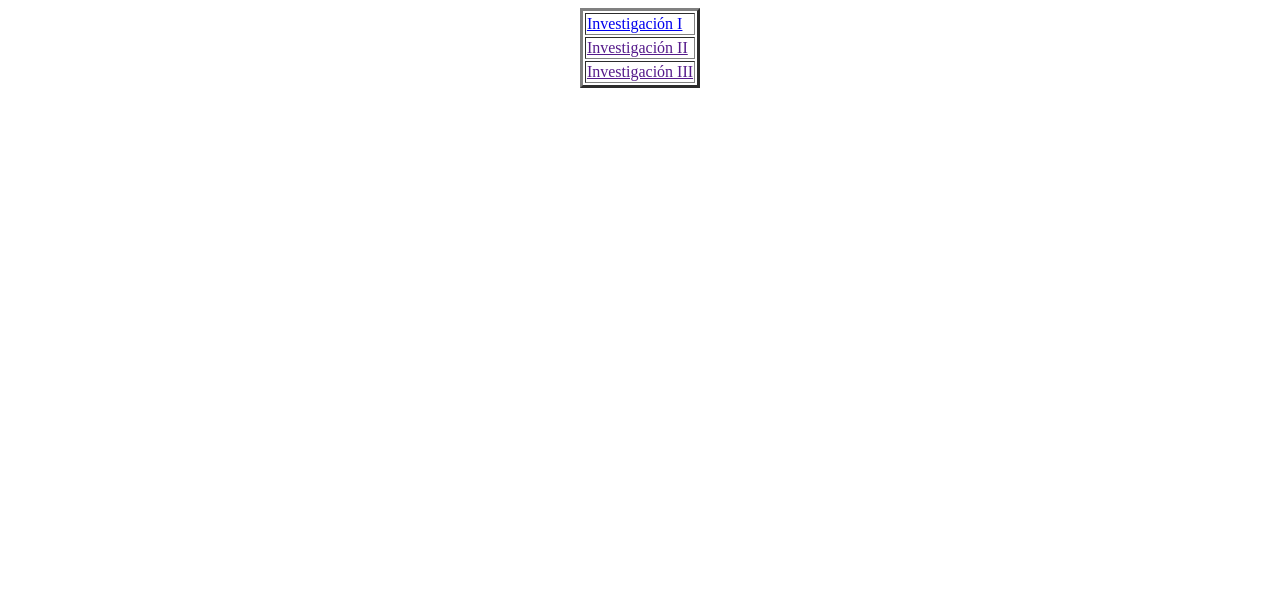
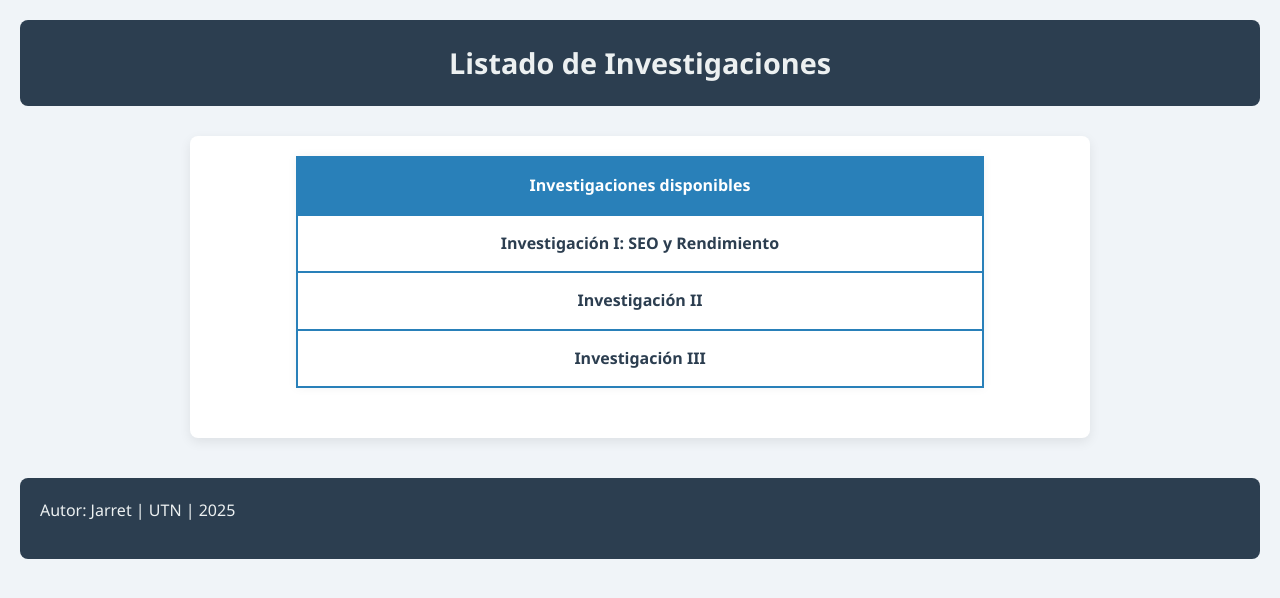
Before and after one commit to Jaro1616/Investigaciones-Cortas, a plain HTML site: page index.html in a window 1280 px wide. Drawn offline with Linux system fonts and the light colour scheme.

Commit message:
ultimos detalles

```diff
--- a/estilos.css
+++ b/estilos.css
@@ -115,3 +115,51 @@ footer a {
 footer a:hover {
   text-decoration: underline;
 }
+
+/* Tabla de investigaciones */
+.tabla-investigaciones {
+  margin: 0 auto 30px auto;
+  border-collapse: collapse;
+  width: 80%;
+  font-size: 1em;
+  background-color: #ffffff;
+  box-shadow: 0 0 10px rgba(0,0,0,0.05);
+}
+
+.tabla-investigaciones th,
+.tabla-investigaciones td {
+  border: 2px solid #2980b9;
+  padding: 15px;
+  text-align: center;
+}
+
+.tabla-investigaciones th {
+  background-color: #2980b9;
+  color: white;
+}
+
+.tabla-investigaciones a {
+  color: #2c3e50;
+  text-decoration: none;
+  font-weight: bold;
+}
+
+.tabla-investigaciones a:hover {
+  color: #2980b9;
+  text-decoration: underline;
+}
+
+.boton-volver {
+  display: inline-block;
+  background-color: #f39c12;
+  color: white;
+  padding: 10px 20px;
+  border-radius: 6px;
+  text-decoration: none;
+  font-weight: bold;
+  transition: background-color 0.3s ease;
+}
+
+.boton-volver:hover {
+  background-color: #e67e22;
+}
--- a/index.html
+++ b/index.html
@@ -4,20 +4,38 @@
     <meta charset="UTF-8">
     <meta name="viewport" content="width=device-width, initial-scale=1.0">
     <title>Investigaciones</title>
+    <link rel="stylesheet" href="estilos.css">
 </head>
 <center><body>
-    <table border="3">
-        <tbody>
+    <header>
+    <h1>Listado de Investigaciones</h1>
+    </header>
+
+    <main>
+        <section>
+        <table class="tabla-investigaciones">
+            <thead>
             <tr>
-                <td><a href="InvestigacionI.html">Investigación I</a></td>
+                <th>Investigaciones disponibles</th>
+            </tr>
+            </thead>
+            <tbody>
+            <tr>
+                <td><a href="InvestigacionI.html">Investigación I: SEO y Rendimiento</a></td>
             </tr>
             <tr>
-                <td><a href="">Investigación II</a></td>
+                <td><a href="#">Investigación II</a></td>
             </tr>
             <tr>
-                <td><a href="">Investigación III</a></td>
+                <td><a href="#">Investigación III</a></td>
             </tr>
-        </tbody>
-    </table>
+            </tbody>
+        </table>
+        </section>
+    </main>
+
+    <footer>
+        <p>Autor: Jarret | UTN | 2025</p>
+    </footer>
 </body></center>
 </html>
```
Also changed, not shown: InvestigacionI.html (+5 -1 lines).
